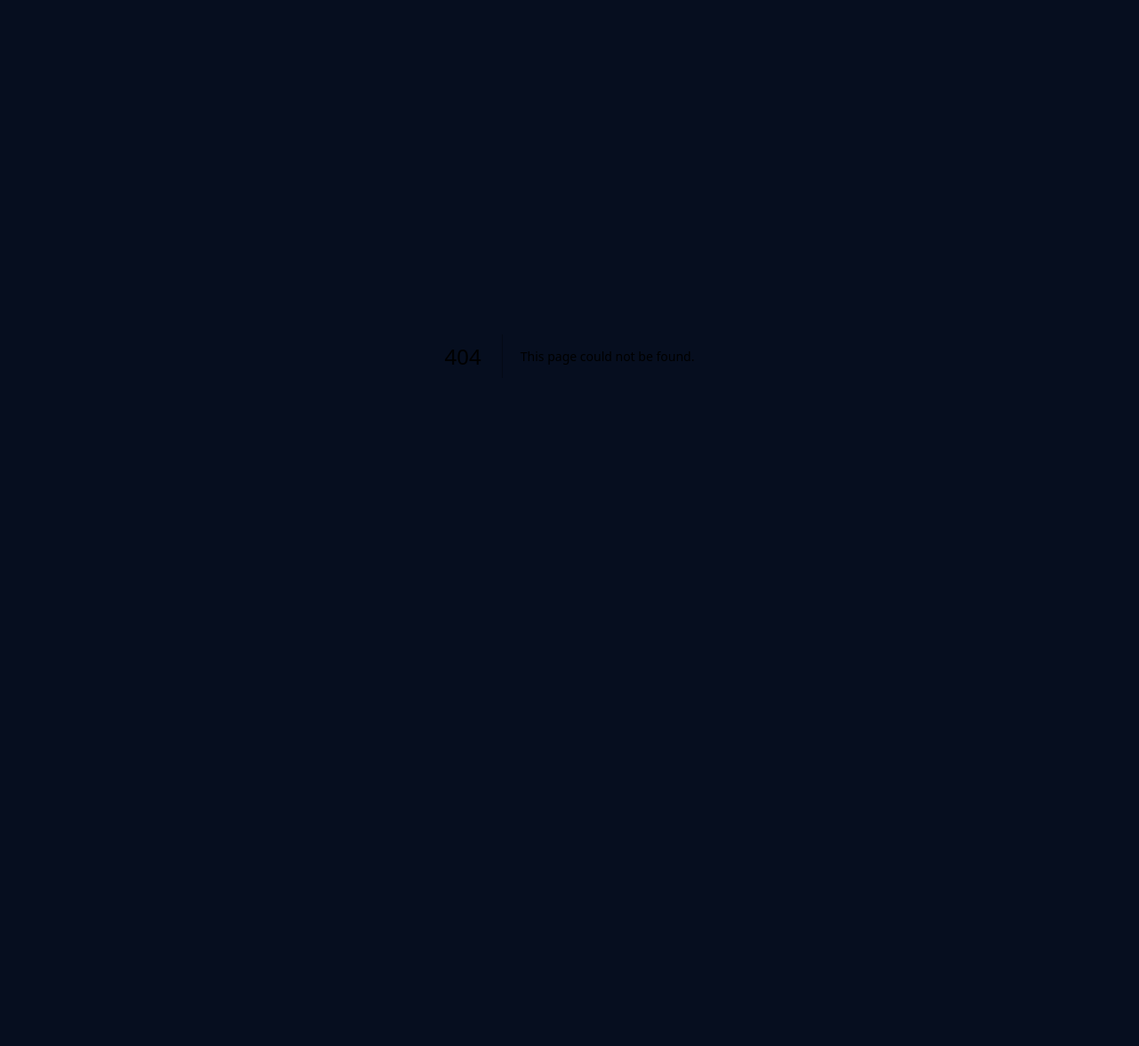
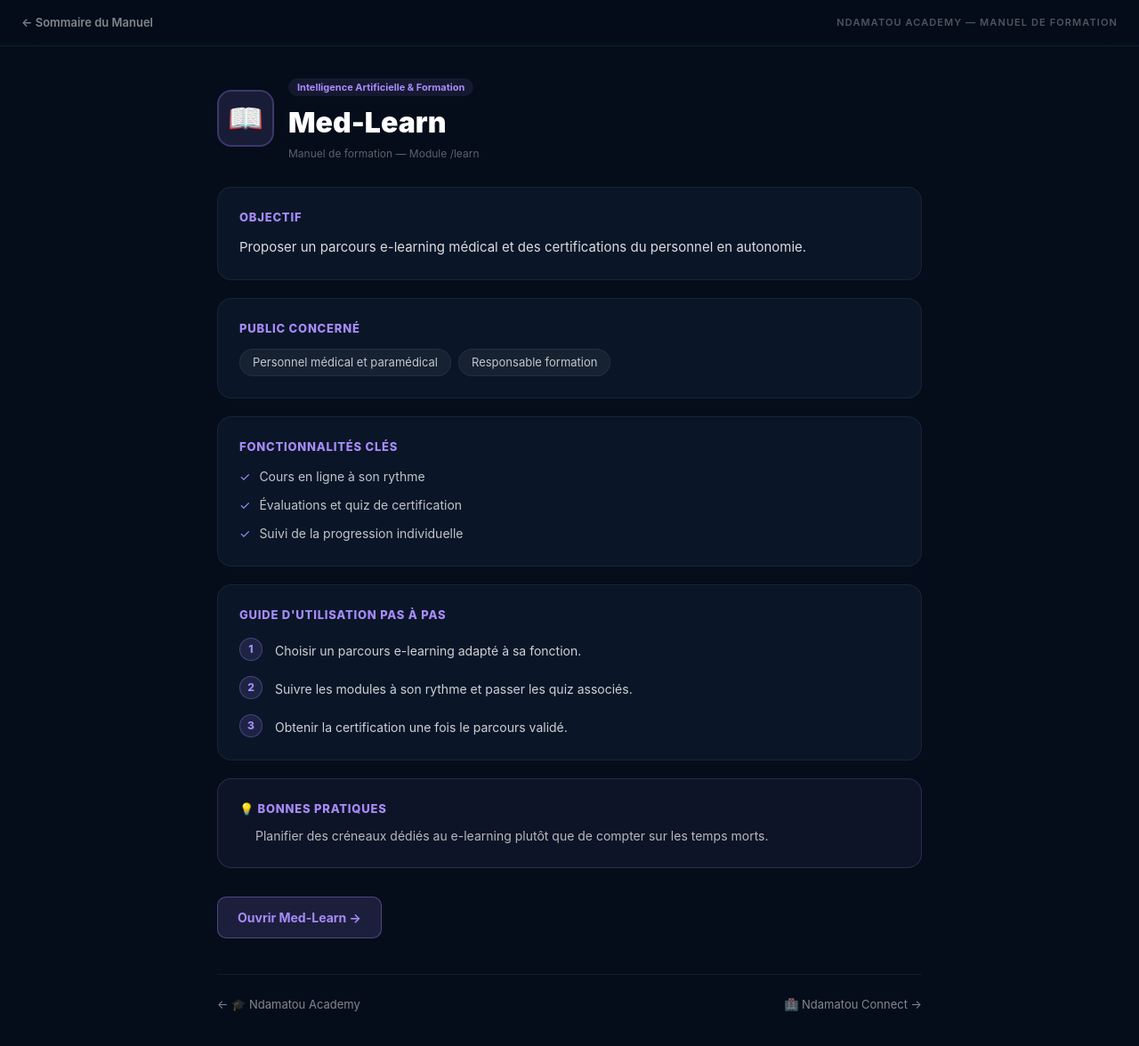
Before and after one commit to mamadouelimanewane/hopital, a Next.js app in the folder hopital-suite/: page /ndamatou-academy/manuel/learn in a window 1280 px wide. Before the commit this address had no page. Shown: the top 1176 px of the page at 89% size. Before the commit the page ends 800 px from the top, so only its background shows below. Built offline with nearby package versions, Linux system fonts and the light colour scheme.

Commit message:
rename: replace remaining "chncak" naming with "ndamatou" everywhere
Route /chncak-academy -> /ndamatou-academy (folder + all internal
links: portal card, manual index, per-app manual pages, prev/next
nav) and the app id/route in manuelData.ts. No more leftover CHNCAK
naming in the codebase.

```diff
--- a/hopital-suite/app/chncak-academy/manuel/[id]/page.tsx
+++ b/hopital-suite/app/ndamatou-academy/manuel/[id]/page.tsx
@@ -23,7 +23,7 @@ export default async function ManuelAppPage({ params }: { params: Promise<{ id:
     <div style={{ background:"#050d1a", minHeight:"100vh", color:"#e2e8f0", fontFamily:"'Inter',system-ui,sans-serif" }}>
       {/* BACK NAV */}
       <div style={{ position:"sticky", top:0, zIndex:200, background:"rgba(5,13,26,0.96)", backdropFilter:"blur(20px)", borderBottom:"1px solid rgba(14,165,233,0.12)", padding:"0 1.5rem", height:52, display:"flex", alignItems:"center", justifyContent:"space-between", flexWrap:"wrap", gap:8 }}>
-        <Link href="/chncak-academy" style={{ display:"inline-flex", alignItems:"center", gap:8, color:"rgba(255,255,255,0.5)", textDecoration:"none", fontSize:13, fontWeight:600 }}>← Sommaire du Manuel</Link>
+        <Link href="/ndamatou-academy" style={{ display:"inline-flex", alignItems:"center", gap:8, color:"rgba(255,255,255,0.5)", textDecoration:"none", fontSize:13, fontWeight:600 }}>← Sommaire du Manuel</Link>
         <span style={{ fontSize:11, color:"rgba(255,255,255,0.3)", fontWeight:600, letterSpacing:"0.1em", textTransform:"uppercase" }}>Ndamatou Academy — Manuel de Formation</span>
       </div>
 
@@ -105,10 +105,10 @@ export default async function ManuelAppPage({ params }: { params: Promise<{ id:
 
         {/* NAVIGATION PRÉCÉDENT / SUIVANT */}
         <div style={{ display:"flex", justifyContent:"space-between", gap:12, borderTop:`1px solid ${border}`, paddingTop:"1.5rem", flexWrap:"wrap" }}>
-          <Link href={`/chncak-academy/manuel/${precedent.id}`} style={{ color:"rgba(255,255,255,0.5)", textDecoration:"none", fontSize:13 }}>
+          <Link href={`/ndamatou-academy/manuel/${precedent.id}`} style={{ color:"rgba(255,255,255,0.5)", textDecoration:"none", fontSize:13 }}>
             ← {precedent.icone} {precedent.nom}
           </Link>
-          <Link href={`/chncak-academy/manuel/${suivant.id}`} style={{ color:"rgba(255,255,255,0.5)", textDecoration:"none", fontSize:13, textAlign:"right" }}>
+          <Link href={`/ndamatou-academy/manuel/${suivant.id}`} style={{ color:"rgba(255,255,255,0.5)", textDecoration:"none", fontSize:13, textAlign:"right" }}>
             {suivant.icone} {suivant.nom} →
           </Link>
         </div>
--- a/hopital-suite/app/chncak-academy/manuelData.ts
+++ b/hopital-suite/app/ndamatou-academy/manuelData.ts
@@ -428,7 +428,7 @@ export const manuelApps: ManuelApp[] = [
     conseils: ["Utiliser les prévisions pour préparer les arbitrages de ressources en amont, pas dans l'urgence."],
   },
   {
-    id: "chncak-academy", nom: "Ndamatou Academy", route: "/chncak-academy", icone: "🎓", categorie: "ia",
+    id: "ndamatou-academy", nom: "Ndamatou Academy", route: "/ndamatou-academy", icone: "🎓", categorie: "ia",
     objectif: "Centraliser la formation continue, les simulations cliniques et les certifications du personnel — y compris ce manuel de formation aux 34 applications.",
     roles: ["Tout le personnel médical et paramédical", "Responsable formation"],
     fonctionnalites: ["Modules de formation clinique", "Simulations de cas cliniques notées", "Suivi des certifications", "Staffs cliniques virtuels", "Manuel de formation des 34 applications (cet onglet)"],
--- a/hopital-suite/app/chncak-academy/page.tsx
+++ b/hopital-suite/app/ndamatou-academy/page.tsx
@@ -330,7 +330,7 @@ export default function NdamatouAcademy() {
               {manuelFiltres.map(a => {
                 const coul = categories[a.categorie].couleur
                 return (
-                  <a key={a.id} href={`/chncak-academy/manuel/${a.id}`} style={{
+                  <a key={a.id} href={`/ndamatou-academy/manuel/${a.id}`} style={{
                     background:card, border:`1px solid ${border}`, borderRadius:14, padding:"1.1rem 1.25rem",
                     display:"flex", flexDirection:"column", gap:10, textDecoration:"none", transition:"border-color 0.2s"
                   }}>
--- a/hopital-suite/app/page.tsx
+++ b/hopital-suite/app/page.tsx
@@ -65,7 +65,7 @@ const SECTIONS = [
       { id: "neuro",         name: "NeuroScan IA",      href: "/neuro",         icon: "🧬", desc: "Assistant Radiologique par IA",            hexColor: "#8b5cf6" },
       { id: "ia-diagnostic", name: "IA-Diagnostic",     href: "/ia-diagnostic", icon: "🔬", desc: "Diagnostic Multi-Pathologies IA",          hexColor: "#7c3aed" },
       { id: "predict",       name: "Predict IA",        href: "/predict",       icon: "🧠", desc: "Prédictions & Tableau de Bord IA",         hexColor: "#6366f1" },
-      { id: "ndamatou-academy",name: "Ndamatou Academy",    href: "/chncak-academy",icon: "🎓", desc: "Formation & Simulation Médicale",          hexColor: "#6d28d9" },
+      { id: "ndamatou-academy",name: "Ndamatou Academy",    href: "/ndamatou-academy",icon: "🎓", desc: "Formation & Simulation Médicale",          hexColor: "#6d28d9" },
       { id: "learn",         name: "MedLearn",          href: "/learn",         icon: "📚", desc: "E-Learning Médical & Certifications",      hexColor: "#f59e0b" },
     ],
   },
```
